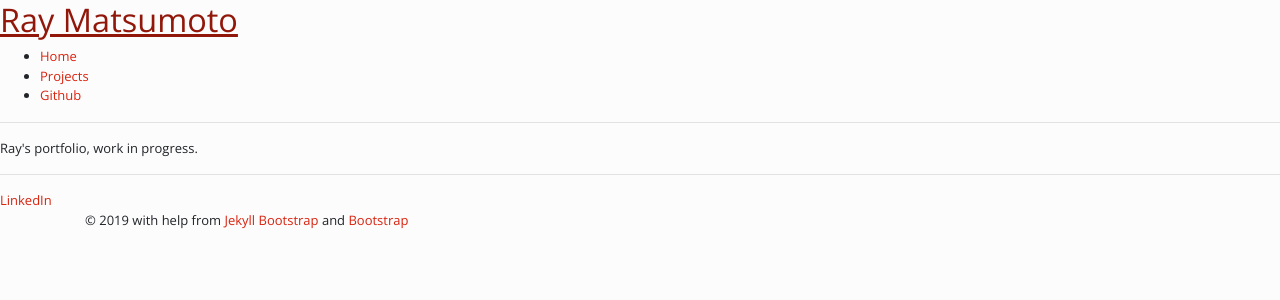
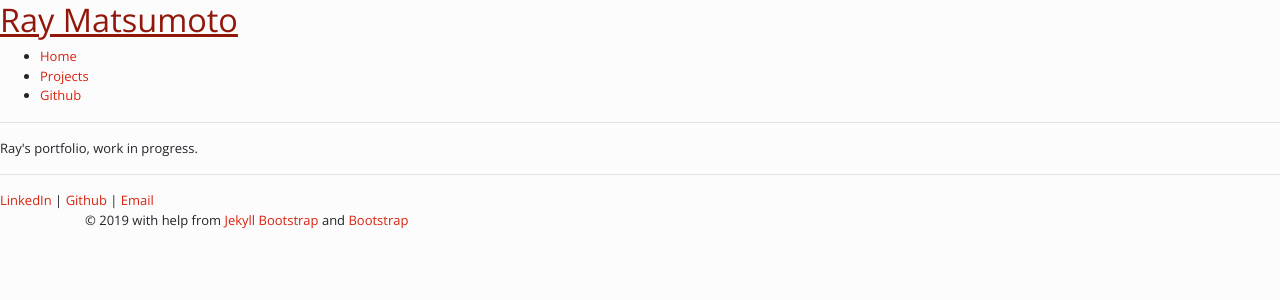
Before and after one commit to rmatsum836/rmatsum836.github.io, a Jekyll site: the page built from index.md, in a window 1280 px wide. Shown: the top 300 px of the page. Built offline with Jekyll 4.4.1, drawn with Linux system fonts in a browser that asks for light colours; nearby versions of some CDN libraries.

Commit message:
Add Github and email link

```diff
--- a/_includes/themes/bootstrap-3/bottom.html
+++ b/_includes/themes/bootstrap-3/bottom.html
@@ -3,6 +3,10 @@
     <div id="fotterLinks">
      <a href="https://www.linkedin.com/in/ray-matsumoto-251a8554/" alt="LinkedIn"
                                                                    onclick="trackOutboundLink('https://www.linkedin.com/in/ray-matsumoto-251a8554?loc=bottom');">LinkedIn</a>
+     |
+     <a href=http://github.com/rmatsum836/" alt="Github" target="_blank" onclick="trackOutboundLink('http://github.com/?loc=bottom');">Github</a>
+     |
+     <a href="mailto:ray.a.matsumoto@vanderbilt.edu" alt="email" target="_blank" onclick="trackOutboundLink('mailto:ray.a.matsumoto@vanderbilt.edu');">Email</a>
     </div>
 
     <div id="footer">
```
